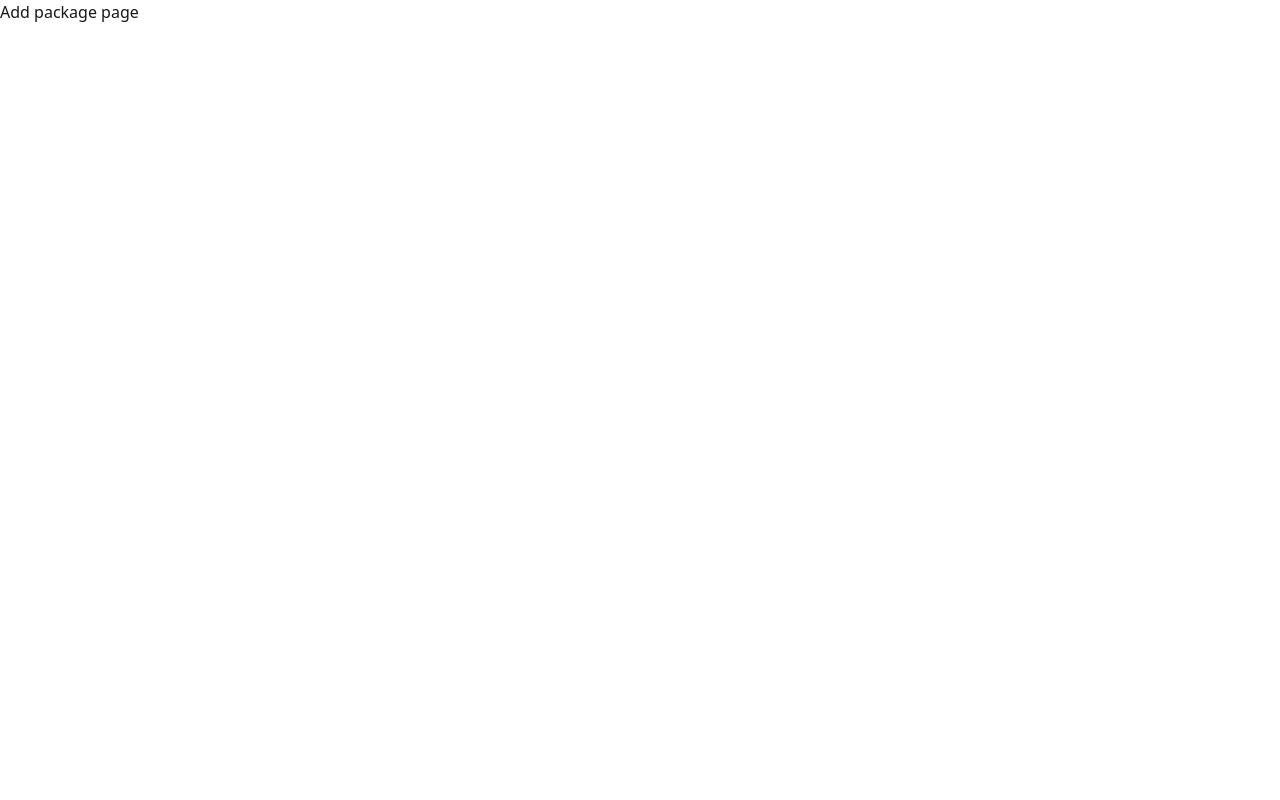
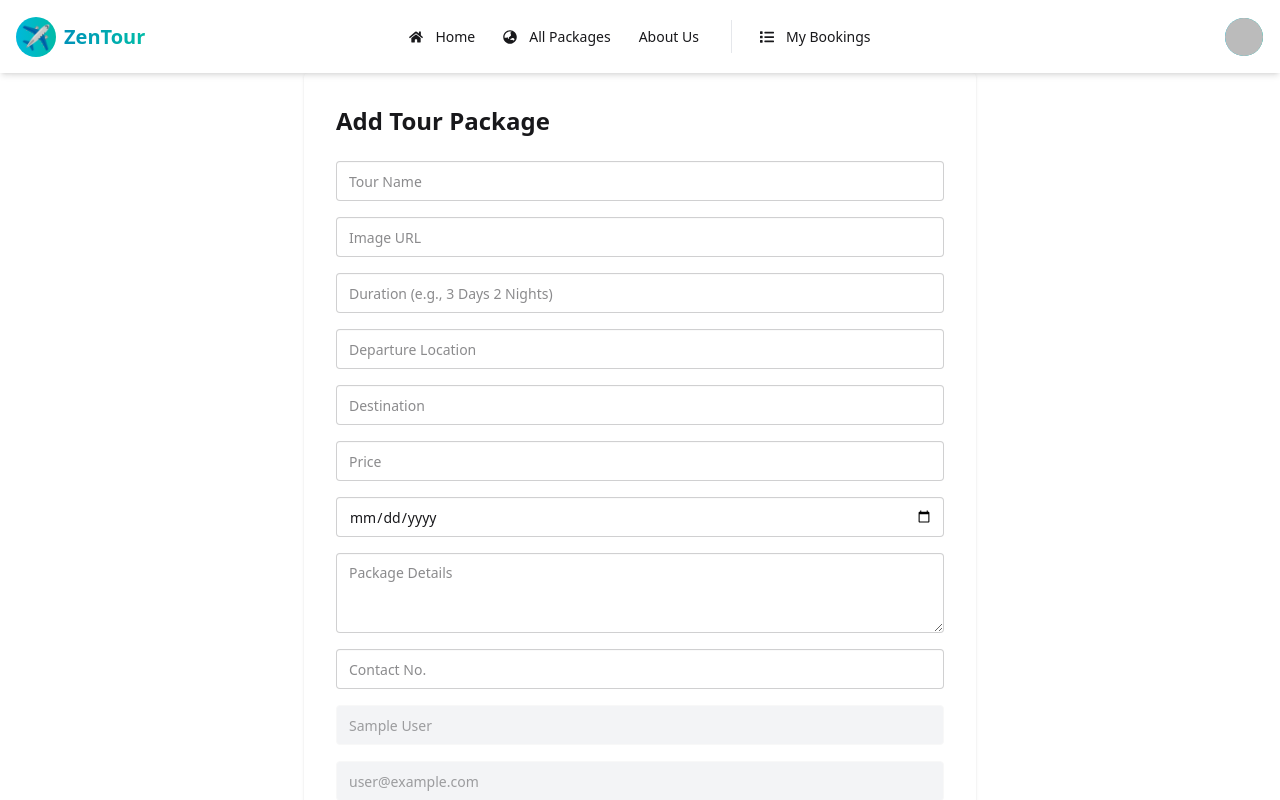
Before and after one commit to masud667/zentour-client, a React (Vite) app: page /add-package in a window 1280 px wide. Shown: the top 800 px of the page. Built offline with nearby package versions, Linux system fonts and the light colour scheme; no server answers; sample sign-in values are in the browser's storage.

Commit message:
improved add package page and post data to db

```diff
--- a/Firebase/firebase.init.js
+++ b/Firebase/firebase.init.js
@@ -1,6 +1,7 @@
 // Import the functions you need from the SDKs you need
 import { initializeApp } from "firebase/app";
 import { getAuth } from "firebase/auth";
+import { getFirestore } from "firebase/firestore";
 // TODO: Add SDKs for Firebase products that you want to use
 // https://firebase.google.com/docs/web/setup#available-libraries
 
@@ -16,6 +17,6 @@ const firebaseConfig = {
 
 // Initialize Firebase
 const app = initializeApp(firebaseConfig);
-
+export const db = getFirestore(app);
 export default app;
 export const auth = getAuth(app)
--- a/package.json
+++ b/package.json
@@ -11,10 +11,12 @@
   },
   "dependencies": {
     "@tailwindcss/vite": "^4.1.11",
+    "axios": "^1.10.0",
     "firebase": "^11.10.0",
     "framer-motion": "^12.23.3",
     "react": "^19.1.0",
     "react-dom": "^19.1.0",
+    "react-hook-form": "^7.60.0",
     "react-icons": "^5.5.0",
     "react-router": "^7.6.3",
     "sweetalert2": "^11.22.2",
--- a/src/Components/Navber/Navber.jsx
+++ b/src/Components/Navber/Navber.jsx
@@ -83,16 +83,8 @@ const Navbar = () => {
                     <FaList /> My Bookings
                   </NavLink>
                 </li>
-                <li>
-                  <NavLink to="/add-package">
-                    <FaPlus /> Add Package
-                  </NavLink>
-                </li>
-                <li>
-                  <NavLink to="/manage-packages">
-                    <FaList /> Manage Packages
-                  </NavLink>
-                </li>
+
+
               </>
             )}
           </ul>
@@ -153,28 +145,8 @@ const Navbar = () => {
                   <FaList className="mr-1" /> My Bookings
                 </NavLink>
               </li>
-              <li>
-                <NavLink
-                  to="/add-package"
-                  className={({ isActive }) =>
-                    isActive
-                      ? "text-cyan-600 font-semibold"
-                      : "hover:text-cyan-500"
-                  }>
-                  <FaPlus className="mr-1" /> Add Package
-                </NavLink>
-              </li>
-              <li>
-                <NavLink
-                  to="/manage-packages"
-                  className={({ isActive }) =>
-                    isActive
-                      ? "text-cyan-600 font-semibold"
-                      : "hover:text-cyan-500"
-                  }>
-                  <FaList className="mr-1" /> Manage Packages
-                </NavLink>
-              </li>
+
+
             </>
           )}
         </ul>
--- a/src/pages/AddPackage/AddPackage.jsx
+++ b/src/pages/AddPackage/AddPackage.jsx
@@ -1,9 +1,13 @@
 import React from 'react';
+import Navbar from '../../Components/Navber/Navber';
+import AddTourPackage from './AddTourPackage';
 
 const AddPackage = () => {
     return (
         <div>
-            Add package page
+            <Navbar></Navbar>
+            <AddTourPackage></AddTourPackage>
+
         </div>
     );
 };
--- /dev/null
+++ b/src/pages/AddPackage/AddTourPackage.jsx
@@ -0,0 +1,152 @@
+import React, { use } from "react";
+import axios from "axios";
+import { useForm } from "react-hook-form";
+import Swal from "sweetalert2";
+import { AuthContext } from "../../context/AuthContext";
+
+const AddTourPackage = () => {
+  const { register, handleSubmit, reset } = useForm();
+
+  const { user } = use(AuthContext);
+  console.log(user);
+  const onSubmit = async (formDataObj) => {
+    try {
+      // Create FormData object for form entries
+      const formData = new FormData();
+      for (let key in formDataObj) {
+        formData.append(key, formDataObj[key]);
+      }
+
+      // Add guide info from Firebase Auth
+      formData.append("guideName", user?.displayName || "N/A");
+      formData.append("guideEmail", user?.email || "N/A");
+      formData.append("guidePhoto", user?.photoURL || "");
+
+      // Convert formData to a plain object before sending to backend
+      const plainData = {};
+      formData.forEach((value, key) => {
+        plainData[key] = value;
+      });
+
+      // Send to backend using Axios
+      const res = await axios.post(
+        "http://localhost:3000/tourPackages",
+        plainData
+      );
+
+      if (res.data.insertedId || res.data.acknowledged) {
+        Swal.fire({
+          position: "top-end",
+          icon: "success",
+          title: "Package added successfully!",
+          showConfirmButton: false,
+          timer: 1500,
+        });
+        reset();
+      }
+    } catch (error) {
+      console.error("Error submitting form:", error);
+      Swal.fire("Error!", "Something went wrong.", "error");
+    }
+  };
+
+  return (
+    <div className="max-w-2xl mx-auto bg-white p-8 rounded shadow">
+      <h2 className="text-2xl font-bold mb-6">Add Tour Package</h2>
+      <form onSubmit={handleSubmit(onSubmit)} className="space-y-4">
+        <input
+          type="text"
+          {...register("tourName")}
+          placeholder="Tour Name"
+          className="input input-bordered w-full"
+          required
+        />
+        <input
+          type="text"
+          {...register("image")}
+          placeholder="Image URL"
+          className="input input-bordered w-full"
+          required
+        />
+        <input
+          type="text"
+          {...register("duration")}
+          placeholder="Duration (e.g., 3 Days 2 Nights)"
+          className="input input-bordered w-full"
+          required
+        />
+        <input
+          type="text"
+          {...register("departureLocation")}
+          placeholder="Departure Location"
+          className="input input-bordered w-full"
+          required
+        />
+        <input
+          type="text"
+          {...register("destination")}
+          placeholder="Destination"
+          className="input input-bordered w-full"
+          required
+        />
+        <input
+          type="number"
+          {...register("price")}
+          placeholder="Price"
+          className="input input-bordered w-full"
+          required
+        />
+        <input
+          type="date"
+          {...register("departureDate")}
+          className="input input-bordered w-full"
+          required
+        />
+        <textarea
+          {...register("packageDetails")}
+          placeholder="Package Details"
+          className="textarea textarea-bordered w-full"
+          required
+        />
+        <input
+          type="text"
+          {...register("contactNo")}
+          placeholder="Contact No."
+          className="input input-bordered w-full"
+          required
+        />
+
+        {/* Guide info inputs (auto-filled, disabled) */}
+        <input
+          type="text"
+          value={user?.displayName || "N/A"}
+          className="input input-bordered w-full bg-gray-100"
+          disabled
+        />
+
+        <input
+          type="email"
+          value={user?.email || "N/A"}
+          className="input input-bordered w-full bg-gray-100"
+          disabled
+        />
+
+        {user?.photoURL && (
+          <div className="flex items-center gap-4 mt-2">
+            <img
+              src={user.photoURL}
+              alt="Guide"
+              className="w-16 h-16 rounded-full border"
+            />
+          </div>
+        )}
+
+        <button type="submit" className="btn btn-primary w-full">
+          Add Package
+        </button>
+      </form>
+    </div>
+  );
+};
+
+export default AddTourPackage;
```
Also changed, not shown: public/allpackage.json (+12 -12 lines), 1 other file (tests, documents, lock files or other folders).
